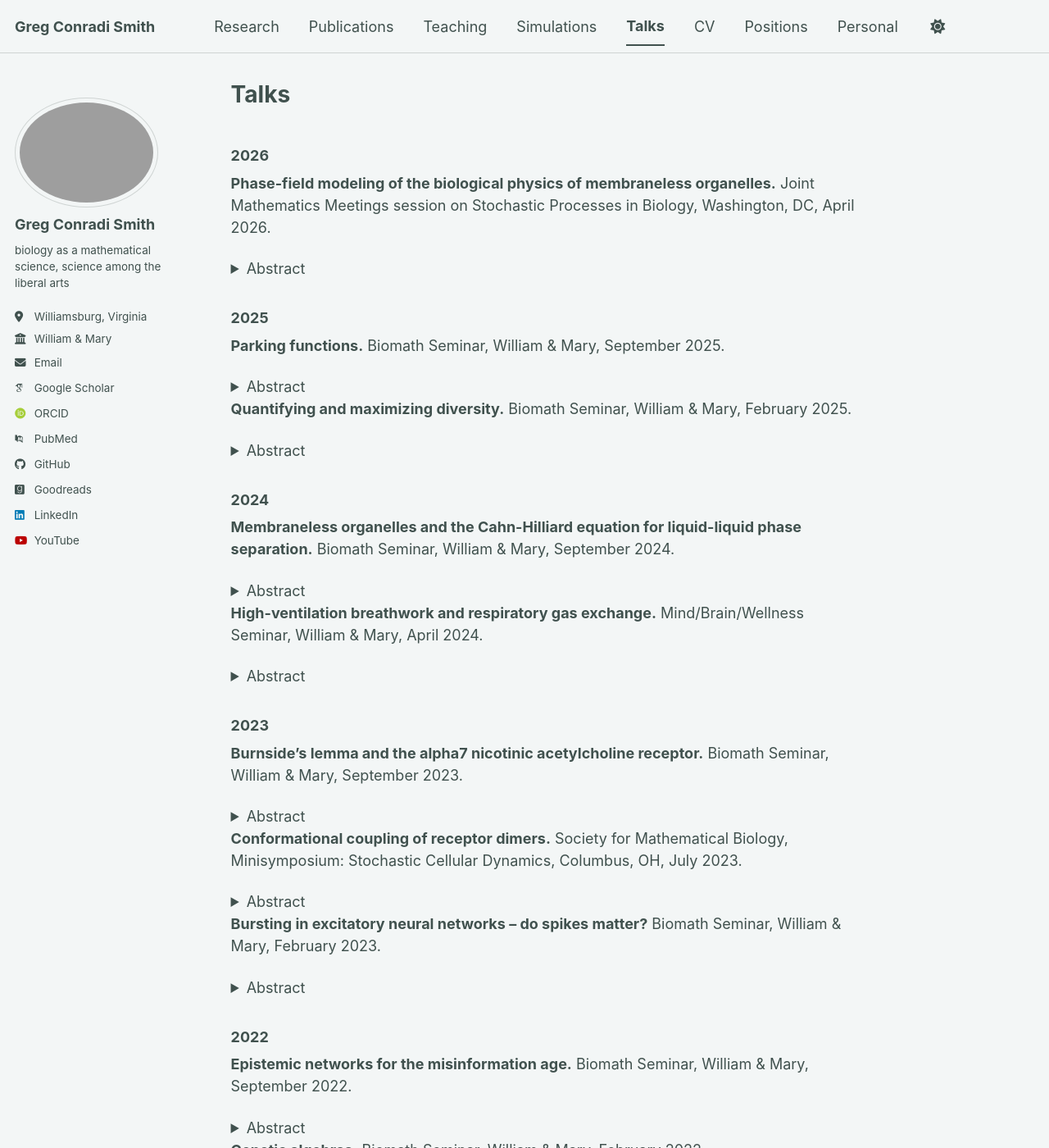
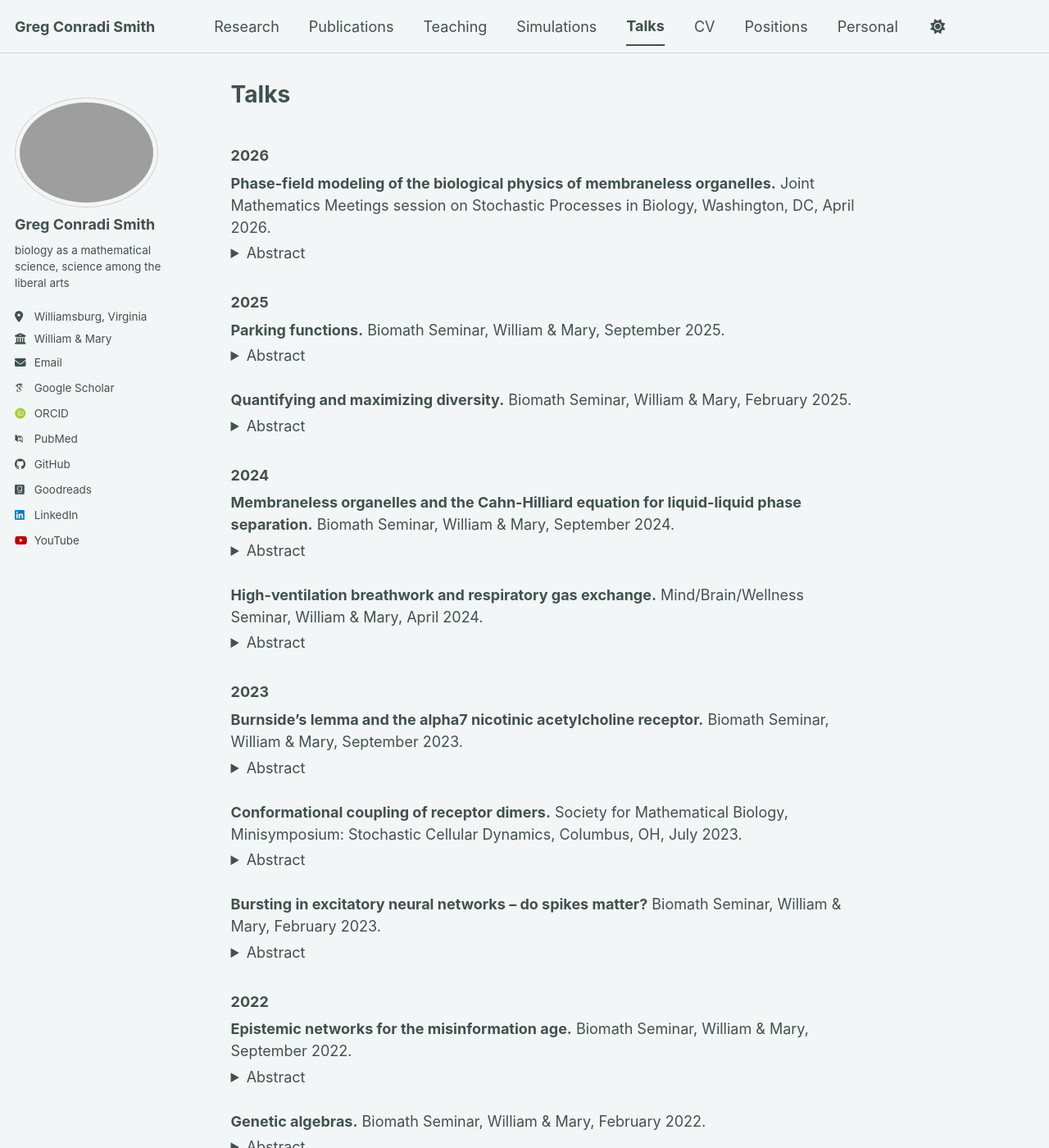
Before and after one commit to gregconradismith/gregconradismith.github.io, a Jekyll site: the page built from _pages/talks.md, in a window 1280 px wide and 1400 px high. Shown: the whole window at 82% size. Built offline with Jekyll 4.4.1, drawn with Linux system fonts in a browser that asks for light colours; some web fonts are replaced; a script bundle is joined from its source files by our own code; library files that are not in the unit come from our copies.

Commit message:
Improve spacing between talks and format the 2021 abstract

```diff
--- a/_pages/talks.md
+++ b/_pages/talks.md
@@ -6,6 +6,8 @@ author_profile: true
 ---
 
 ### 2026
+
+<div class="talk" markdown="1">
 
 **Phase-field modeling of the biological physics of membraneless organelles.** Joint Mathematics Meetings session on Stochastic Processes in Biology, Washington, DC, April 2026.
 
@@ -20,7 +22,11 @@ By integrating statistical thermodynamics with continuum PDE models, this work h
 
 </details>
 
+</div>
+
 ### 2025
+
+<div class="talk" markdown="1">
 
 **Parking functions.** Biomath Seminar, William & Mary, September 2025.
 
@@ -31,6 +37,10 @@ At the crossroads of many deep ideas in combinatorics is the concept of a *parki
 
 </details>
 
+</div>
+
+<div class="talk" markdown="1">
+
 **Quantifying and maximizing diversity.** Biomath Seminar, William & Mary, February 2025.
 
 <details markdown="1">
@@ -40,7 +50,11 @@ How can we quantify diversity in a meaningful and logical way? The most common m
 
 </details>
 
+</div>
+
 ### 2024
+
+<div class="talk" markdown="1">
 
 **Membraneless organelles and the Cahn-Hilliard equation for liquid-liquid phase separation.** Biomath Seminar, William & Mary, September 2024.
 
@@ -55,6 +69,10 @@ My talk on Friday will include a brief overview of membraneless organelles follo
 
 </details>
 
+</div>
+
+<div class="talk" markdown="1">
+
 **High-ventilation breathwork and respiratory gas exchange.** Mind/Brain/Wellness Seminar, William & Mary, April 2024.
 
 <details markdown="1">
@@ -66,7 +84,11 @@ Presumably, the pathway from increased ventilation rate/depth to neurophysiology
 
 </details>
 
+</div>
+
 ### 2023
+
+<div class="talk" markdown="1">
 
 **Burnside's lemma and the alpha7 nicotinic acetylcholine receptor.** Biomath Seminar, William & Mary, September 2023.
 
@@ -83,6 +105,10 @@ My talk on Friday will focus on a result from group theory known as Burnside's l
 
 </details>
 
+</div>
+
+<div class="talk" markdown="1">
+
 **Conformational coupling of receptor dimers.** Society for Mathematical Biology, Minisymposium: Stochastic Cellular Dynamics, Columbus, OH, July 2023.
 
 <details markdown="1">
@@ -91,6 +117,10 @@ My talk on Friday will focus on a result from group theory known as Burnside's l
 Quantitative pharmacologists construct Markov chain models to give insight into the relationship between ligand concentration and the fraction of cell surface receptors in each of several molecular conformations. Pharmacologists use these stochastic models to understand the action of natural ligands and drugs on receptor-mediated cell responses. When receptors function as two or more similar protein subunits working in concert (i.e., homodimers or oligomers), receptor models must (i) account for symmetry, (ii) satisfy thermodynamic constraints, and (iii) properly account for subunit interactions (allostery) mediated by conformational coupling. The modeling framework that satisfies these three requirements will be explicated in the context of models of G protein-coupled receptors (GPCRs), such as metabotropic glutamate receptors, that function as multi-molecule signaling complexes. For equilibrium models of receptor dimers, this approach facilitates the inference of a parsimonious subset of allosteric interactions leading to conformational coupling and dependence of receptor subunits.
 
 </details>
+
+</div>
+
+<div class="talk" markdown="1">
 
 **Bursting in excitatory neural networks -- do spikes matter?** Biomath Seminar, William & Mary, February 2023.
 
@@ -103,7 +133,11 @@ We will discuss these questions in the context of the preBötzinger Complex (pre
 
 </details>
 
+</div>
+
 ### 2022
+
+<div class="talk" markdown="1">
 
 **Epistemic networks for the misinformation age.** Biomath Seminar, William & Mary, September 2022.
 
@@ -116,6 +150,10 @@ As preparation for Friday's talk, read the equation-free book chapter: Singer, D
 
 </details>
 
+</div>
+
+<div class="talk" markdown="1">
+
 **Genetic algebras.** Biomath Seminar, William & Mary, February 2022.
 
 <details markdown="1">
@@ -125,15 +163,21 @@ This expository talk explores the non-associative algebraic structure that is na
 
 </details>
 
+</div>
+
 ### 2021
+
+<div class="talk" markdown="1">
 
 **A rabbit hole of determinantal identities.** Biomath Seminar, William & Mary, February 19, 2021.
 
 <details markdown="1">
 <summary>Abstract</summary>
 
-Determinants of block matrices may be the key to understanding a multigenerational reaction-diffusion model of pattern formation in Mimulus petals that I am developing in collaboration with Emily Simmons, Arielle Cooley, and Josh Puzey.  A survey of the mathematical literature on this topic recently led me down a "rabbit hole" of determinantal identities to a largely forgotten method for evaluating determinants called "Dodgson condensation."  Charles Lutwidge Dodgson (1832-1898) was none other than Lewis Carroll, author of Alice in Wonderland and Through the Looking Glass.
+Determinants of block matrices may be the key to understanding a multigenerational reaction-diffusion model of pattern formation in *Mimulus* petals that I am developing in collaboration with Emily Simmons, Arielle Cooley, and Josh Puzey.  A survey of the mathematical literature on this topic recently led me down a "rabbit hole" of determinantal identities to a largely forgotten method for evaluating determinants called "Dodgson condensation."  Charles Lutwidge Dodgson (1832-1898) was none other than Lewis Carroll, author of *Alice in Wonderland* and *Through the Looking Glass*.
 
 </details>
 
 [Slides (PDF)](/files/talks/2021-02-19-dodgson-condensation.pdf)
+
+</div>
--- a/_sass/layout/_page.scss
+++ b/_sass/layout/_page.scss
@@ -98,6 +98,20 @@
 
   .small {
     font-size: $type-size-6;
+  }
+
+  .talk {
+    & + .talk {
+      margin-top: 1.5em;
+    }
+
+    > p:first-child {
+      margin-bottom: 0.25em;
+    }
+
+    > details + p {
+      margin-top: 0.35em;
+    }
   }
 
   /* blockquote citations */
```
